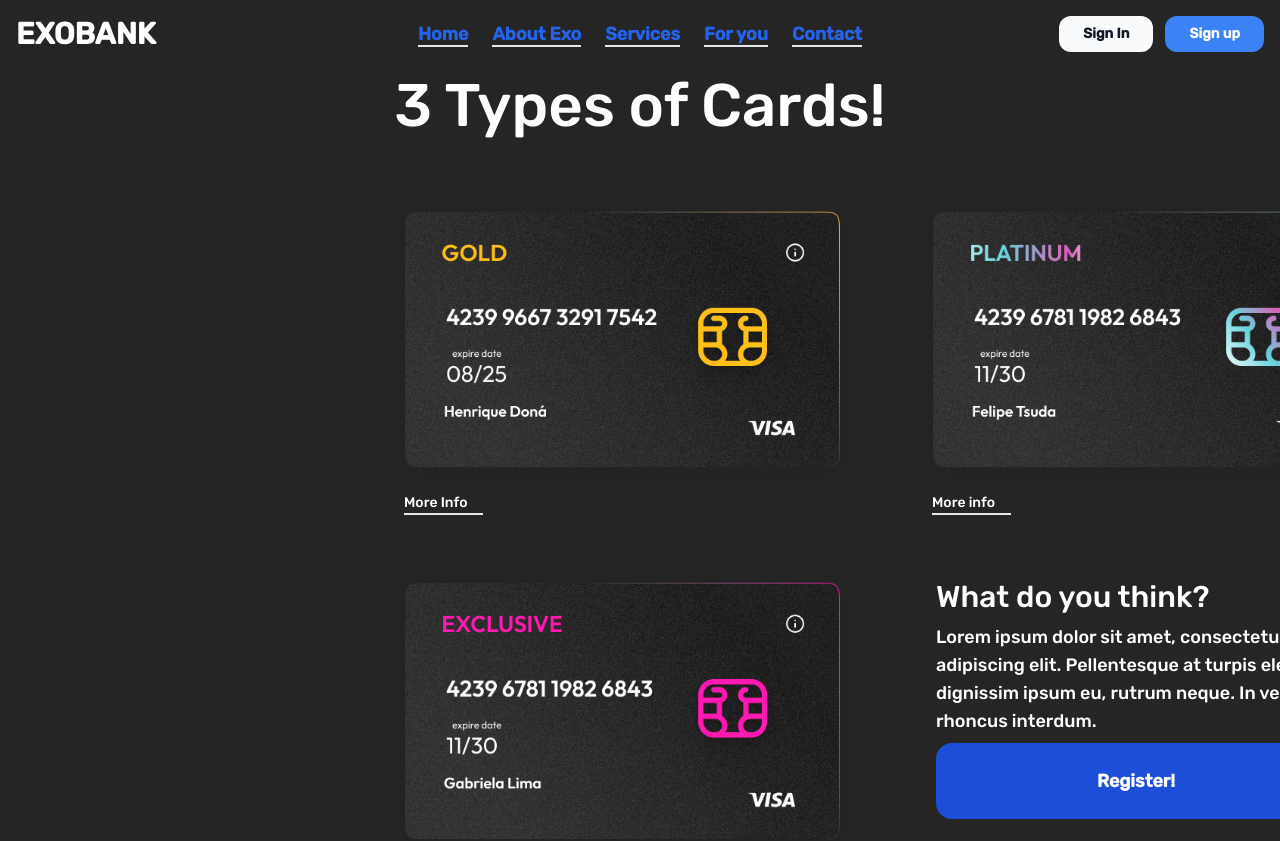
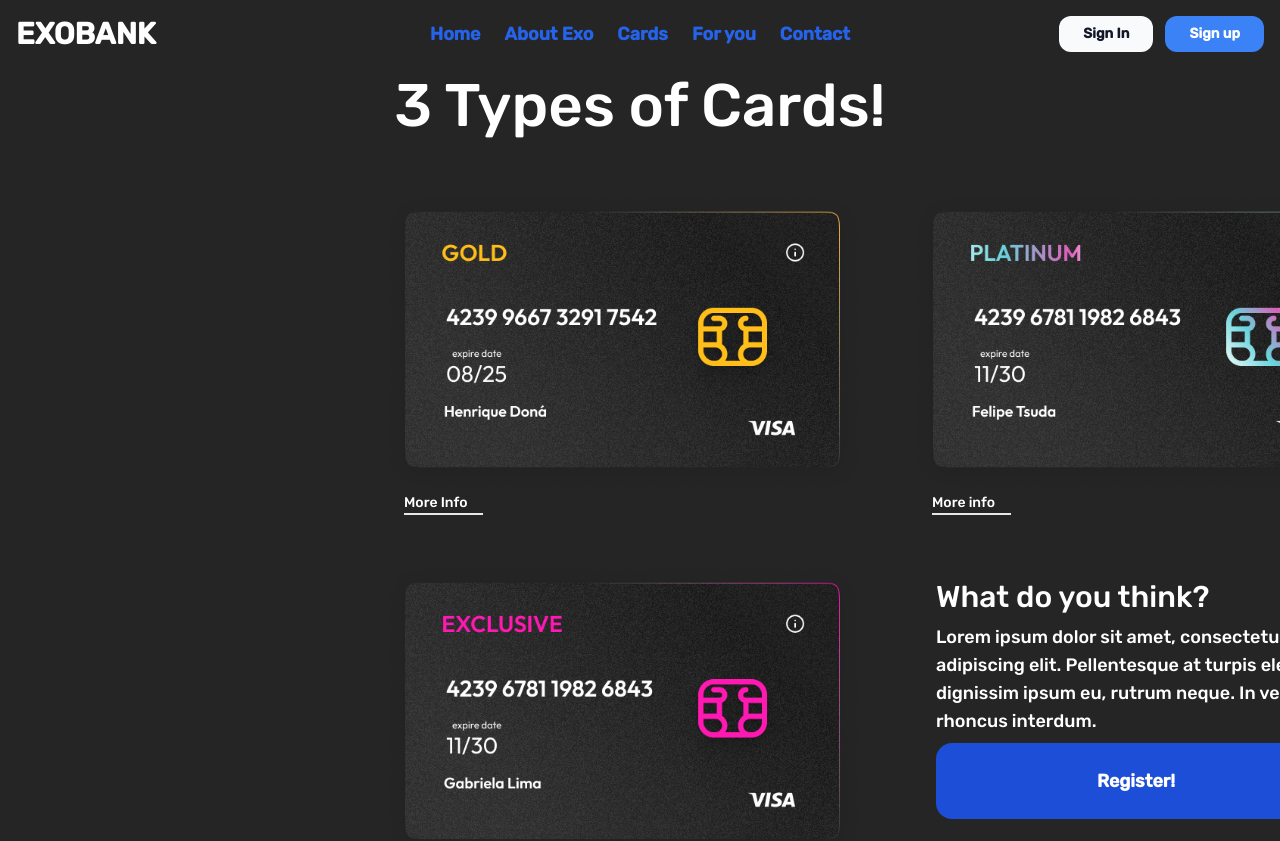
Before and after one commit to vinicius-prates/sandbox, a React (Vite) app: page /cards in a window 1280 px wide. Shown: the top 841 px of the page. Built offline with nearby package versions, Linux system fonts and the light colour scheme.

Commit message:
fixed some links, and changed the style of the NavBar

```diff
--- a/src/components/BlackNavBar.jsx
+++ b/src/components/BlackNavBar.jsx
@@ -29,15 +29,15 @@ export const BlackNavBar = () => {
 		 rounded-lg flex-col gap-6 flex md:hidden  md:ml-0 md:bg-transparent text-center  hidden absolute top-1/2 left-1/2
 		 transform -translate-y-1/2 -translate-x-1/2 lg:flex lg:mx-auto  lg:items-center lg:w-auto lg:space-x-6
 		 lg:gap-0 lg:flex-row lg:h-0  ">
-			<li><Link to="/"  className="text-lg lg:text-lg text-blue-600 font-bold hover:text-gray-200 border-b-2 duration-300 select-none" >Home</Link></li>
+			<li><Link to="/"  className="text-lg lg:text-lg text-blue-600 font-bold hover:text-gray-200  duration-300 select-none" >Home</Link></li>
 
-			<li><Link to="#aboutexo"  className="text-lg  text-blue-600 hover:text-gray-200 font-bold border-b-2 duration-300 select-none" >About Exo</Link></li>
+			<li><Link to="#aboutexo"  className="text-lg  text-blue-600 hover:text-gray-200 font-bold  duration-300 select-none" >About Exo</Link></li>
 
-			<li><a  className="text-lg  text-blue-600 hover:text-gray-200 font-bold border-b-2  duration-300 select-none" href="#">Services</a></li>
+			<li><Link to="/cards"  className="text-lg  text-blue-600 hover:text-gray-200 font-bold   duration-300 select-none" >Cards</Link></li>
 
-			<li><a  className="text-lg  text-blue-600 hover:text-gray-200 font-bold border-b-2 duration-300  select-none" href="#">For you</a></li>
+			<li><a  className="text-lg  text-blue-600 hover:text-gray-200 font-bold  duration-300  select-none" href="#">For you</a></li>
 
-			<li><a  className="text-lg  text-blue-600 hover:text-gray-200 font-bold border-b-2 duration-300  select-none" href="#">Contact</a></li>
+			<li><a  className="text-lg  text-blue-600 hover:text-gray-200 font-bold  duration-300  select-none" href="#">Contact</a></li>
 		</ul>
 		<a  className="hidden lg:inline-block lg:ml-auto lg:mr-3 py-2 px-6 bg-gray-50 hover:bg-gray-100 text-sm text-gray-900 font-bold  rounded-xl transition duration-200" href="#">Sign In</a>
 		<a  className="hidden lg:inline-block py-2 px-6 bg-blue-500 hover:bg-blue-600 text-sm text-white font-bold rounded-xl transition duration-200" href="#">Sign up</a>
--- a/src/components/Footer.jsx
+++ b/src/components/Footer.jsx
@@ -16,8 +16,8 @@ export const Footer = () => {
                 <h1 className="text-[#646464] text-lg">Contacts</h1>
                 <div className="flex gap-2">
                     <a href="https://github.com/vinicius-prates"><img src="https://img.icons8.com/666666/ios11/2x/github.png" className="w-[3rem] "/></a>
-                    <a href="https://www.instagram.com/__viney/"> <img src="https://img.icons8.com/666666/ios11/2x/linkedin-circled.png" className="w-[3rem]  "/></a>
-                    <a href="https://www.linkedin.com/in/vinicius-prates22/"><img src="https://img.icons8.com/666666/ios11/2x/instagram-circle.png" className="w-[3rem]" /></a>
+                    <a href="https://www.linkedin.com/in/vinicius-prates22/"> <img src="https://img.icons8.com/666666/ios11/2x/linkedin-circled.png" className="w-[3rem]  "/></a>
+                    <a href="https://www.instagram.com/__viney"><img src="https://img.icons8.com/666666/ios11/2x/instagram-circle.png" className="w-[3rem]" /></a>
 
                     </div>
             </div>
--- a/src/components/NavBar.jsx
+++ b/src/components/NavBar.jsx
@@ -29,15 +29,15 @@ export const NavBar = () => {
 		 rounded-lg flex-col gap-6 flex md:hidden  md:ml-0 md:bg-transparent text-center  hidden absolute top-1/2 left-1/2
 		 transform -translate-y-1/2 -translate-x-1/2 lg:flex lg:mx-auto  lg:items-center lg:w-auto lg:space-x-6
 		 lg:gap-0 lg:flex-row lg:h-0  ">
-			<li><Link to="/"  className="text-lg lg:text-sm text-gray-800 font-bold hover:text-gray-500 border-b-2  select-none" >Home</Link></li>
+			<li><Link to="/"  className="text-lg  text-gray-800 font-bold hover:text-gray-500 border-b-2  select-none" >Home</Link></li>
 
-			<li><Link to="#aboutexo"  className="text-lg lg:text-sm text-gray-800 hover:text-gray-500 font-bold border-b-2 duration-300 select-none" >About Exo</Link></li>
+			<li><Link to="#aboutexo"  className="text-lg  text-gray-800 hover:text-gray-500 font-bold border-b-2 duration-300 select-none" >About Exo</Link></li>
 
-			<li><a  className="text-lg lg:text-sm text-gray-800 hover:text-gray-500 font-bold border-b-2  duration-300 select-none" href="#">Services</a></li>
+			<li><Link to="/cards" className="text-lg  text-gray-800 hover:text-gray-500 font-bold border-b-2  duration-300 select-none" href="#">Cards</Link></li>
 
-			<li><a  className="text-lg lg:text-sm text-gray-800 hover:text-gray-500 font-bold border-b-2 duration-300  select-none" href="#">For you</a></li>
+			<li><a  className="text-lg  text-gray-800 hover:text-gray-500 font-bold border-b-2 duration-300  select-none" href="#">For you</a></li>
 
-			<li><a  className="text-lg lg:text-sm text-gray-800 hover:text-gray-500 font-bold border-b-2 duration-300  select-none" href="#">Contact</a></li>
+			<li><a  className="text-lg  text-gray-800 hover:text-gray-500 font-bold border-b-2 duration-300  select-none" href="#">Contact</a></li>
 		</ul>
 		<a  className="hidden lg:inline-block lg:ml-auto lg:mr-3 py-2 px-6 bg-gray-50 hover:bg-gray-100 text-sm text-gray-900 font-bold  rounded-xl transition duration-200" href="#">Sign In</a>
 		<a  className="hidden lg:inline-block py-2 px-6 bg-blue-500 hover:bg-blue-600 text-sm text-white font-bold rounded-xl transition duration-200" href="#">Sign up</a>
--- a/src/pages/CardsPage.jsx
+++ b/src/pages/CardsPage.jsx
@@ -71,7 +71,7 @@ export const CardsPage = () => {
                 <p className="text-white text-lg text-left">
                     Lorem ipsum dolor sit amet, consectetur adipiscing elit. Pellentesque at turpis eleifend,
                      dignissim ipsum eu, rutrum neque. In vehicula rhoncus interdum. </p>
-                <a className="text-white text-lg font-bold py-6 px-2 bg-blue-700  rounded-2xl transition duration-200 text-center hover:bg-white hover:text-blue-600" href=""> Register!</a>
+                <Link to="/register" className="text-white text-lg font-bold py-6 px-2 bg-blue-700  rounded-2xl transition duration-200 text-center hover:bg-white hover:text-blue-600" > Register!</Link>
             </div>
         </div>
         <Footer/>
```
